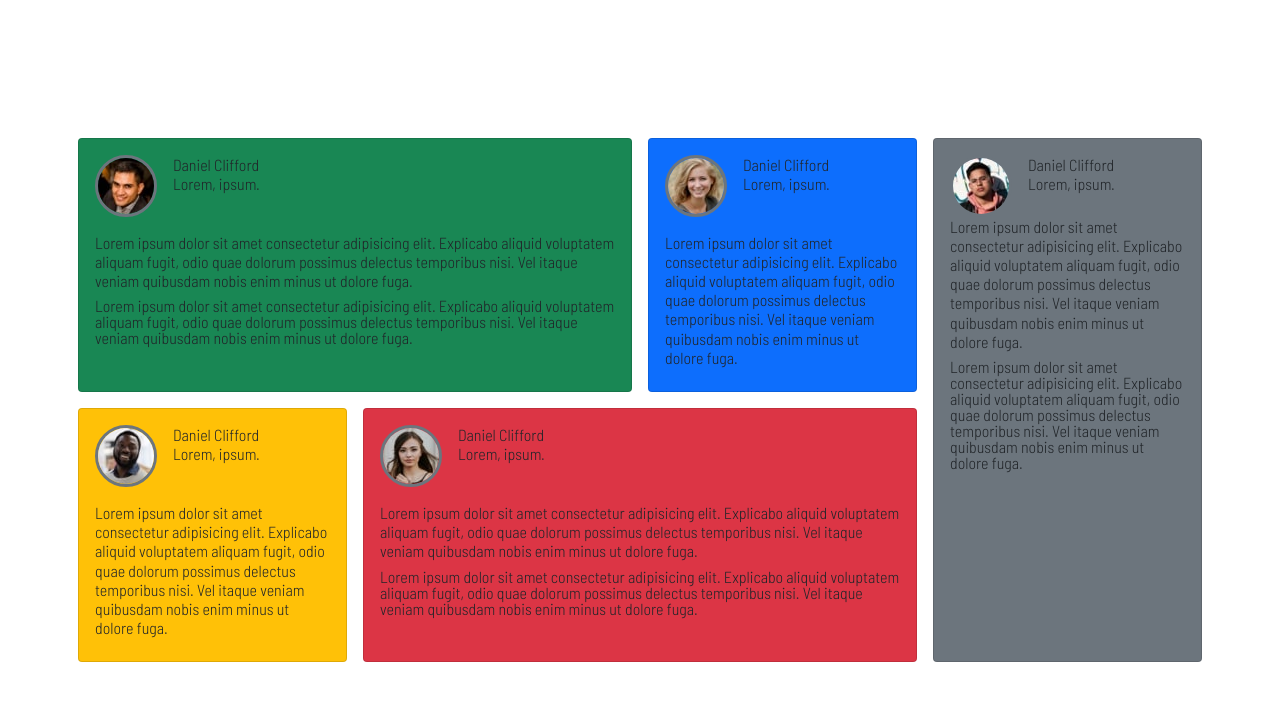
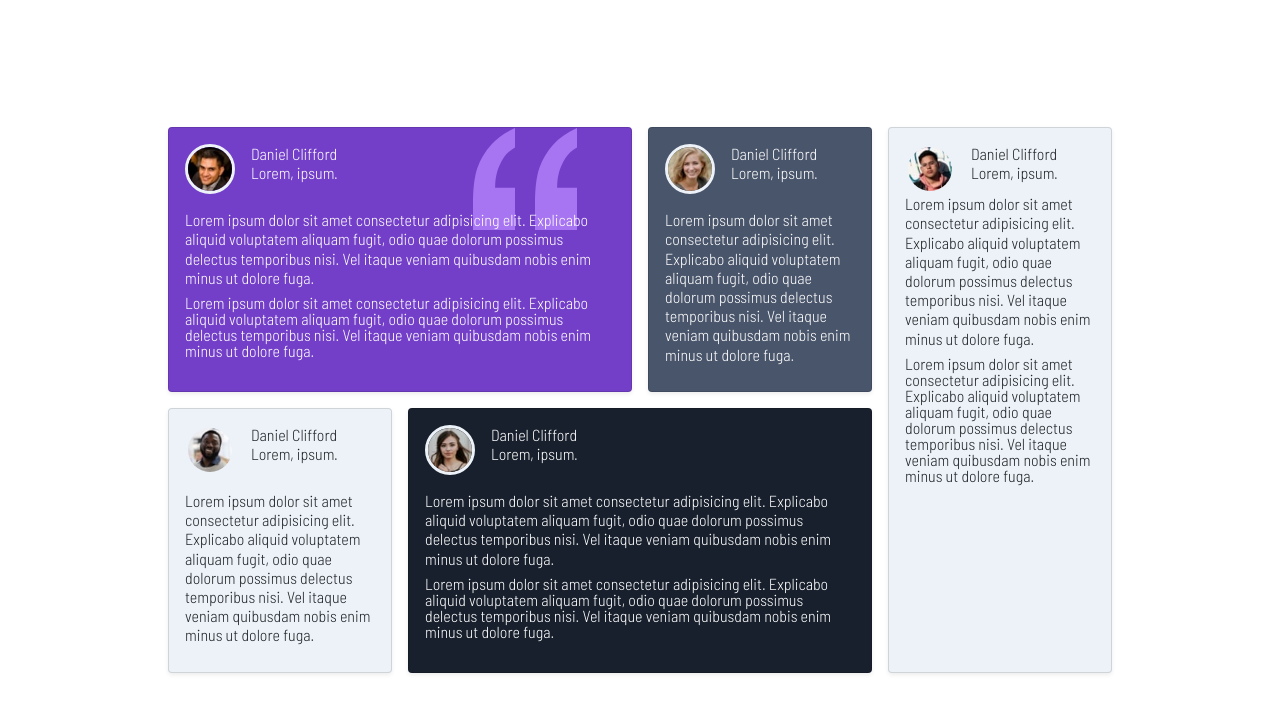
Before and after one commit to 0wlofminerva/bootstarp5-sass-testimonials-section, a website: page index.html in a window 1280 px wide. Drawn offline with Linux system fonts and the light colour scheme.

Commit message:
custom container & Shawdows

```diff
--- a/index.html
+++ b/index.html
@@ -9,14 +9,6 @@
     <link href="https://fonts.googleapis.com/css2?family=Barlow+Semi+Condensed:ital,wght@0,300;0,600;0,900;1,100;1,700&display=swap" rel="stylesheet">
 
     <link rel="stylesheet" href="./sass/custom.css">
-
-    <style>
-        @media (min-width: 992px) {
-            .alto-100 {
-                height: 100vh;
-            }
-         }
-    </style>
 </head>
 <body>
     <main class="container d-flex align-items-center justify-content-center alto-100">
@@ -25,7 +17,7 @@
             <div class="col-12 col-lg-9">
                 <div class="row">
                     <div class="col-12 col-lg-8 p-2">
-                        <article class="card h-100 bg-success">
+                        <article class="card h-100 bg-primary text-white fondo-card shadow-sm">
                             <div class="card-body">
                                 <div class="d-flex mb-3">
                                     <img src="./images/image-daniel.jpg" alt="" class="border border-secondary border-3 rounded-circle">
@@ -42,7 +34,7 @@
                         </article>
                     </div>
                     <div class="col-12 col-lg-4 p-2">
-                        <article class="card h-100 bg-primary">
+                        <article class="card h-100 bg-success text-white shadow-sm">
                             <div class="card-body">
                                 <div class="d-flex mb-3">
                                     <img src="./images/image-jeanette.jpg" alt="" class="border border-secondary border-3 rounded-circle">
@@ -58,7 +50,7 @@
                         </article>
                     </div>
                     <div class="col-12 col-lg-4 p-2">
-                        <article class="card h-100 bg-warning">
+                        <article class="card h-100 bg-secondary shadow-sm">
                             <div class="card-body">
                                 <div class="d-flex mb-3">
                                     <img src="./images/image-jonathan.jpg" alt="" class="border border-secondary border-3 rounded-circle">
@@ -74,7 +66,7 @@
                         </article>
                     </div>
                     <div class="col-12 col-lg-8 p-2">
-                        <article class="card h-100 bg-danger">
+                        <article class="card h-100 bg-dark text-white shadow-sm">
                             <div class="card-body">
                                 <div class="d-flex mb-3">
                                     <img src="./images/image-kira.jpg" alt="" class="border border-secondary border-3 rounded-circle">
@@ -94,7 +86,7 @@
             </div>
             <!-- Right Col -->
             <div class="col-12 col-lg-3 p-2">
-                <article class="card h-100 bg-secondary">
+                <article class="card h-100 bg-secondary shadow-sm">
                             <div class="card-body">
                                 <div class="d-flex">
                                     <img src="./images/image-patrick.jpg" alt="" class="border border-secondary border-3 rounded-circle">
--- a/package.json
+++ b/package.json
@@ -4,7 +4,7 @@
   "description": "",
   "main": "index.js",
   "scripts": {
-    "test": "echo \"Error: no test specified\" && exit 1"
+    "test": "purgecss --css sass/custom.css --content index.html -o sass/reducido.css"
   },
   "keywords": [],
   "author": "",
--- a/sass/custom.scss
+++ b/sass/custom.scss
@@ -1,5 +1,31 @@
-$font-family-sans-serif: 'Barlow Semi Condensed',
-sans-serif;
+$font-family-sans-serif: 'Barlow Semi Condensed', sans-serif;
 
+$primary:#733fc8;
+$success:#49556b;
+$dark:#18202d;
+$secondary:#edf2f8;
+
+@media (min-width: 992px) {
+    .alto-100 {
+        height: 100vh;
+    }
+}
+
+.d-flex  img {
+    width: 50px;
+}
+
+$container-max-widths: (
+    sm: 540px,
+    md: 720px,
+    lg: 960px,
+    xl: 960px,
+    xxl: 960px);
+
+.fondo-card {
+    background-image: url('../images/bg-pattern-quotation.svg');
+    background-repeat: no-repeat;
+    background-position: 85% top;
+}
 
 @import "../node_modules/bootstrap/scss/bootstrap";
```
Also changed, not shown: sass/custom.css, sass/reducido.css (added), 1 other file.
